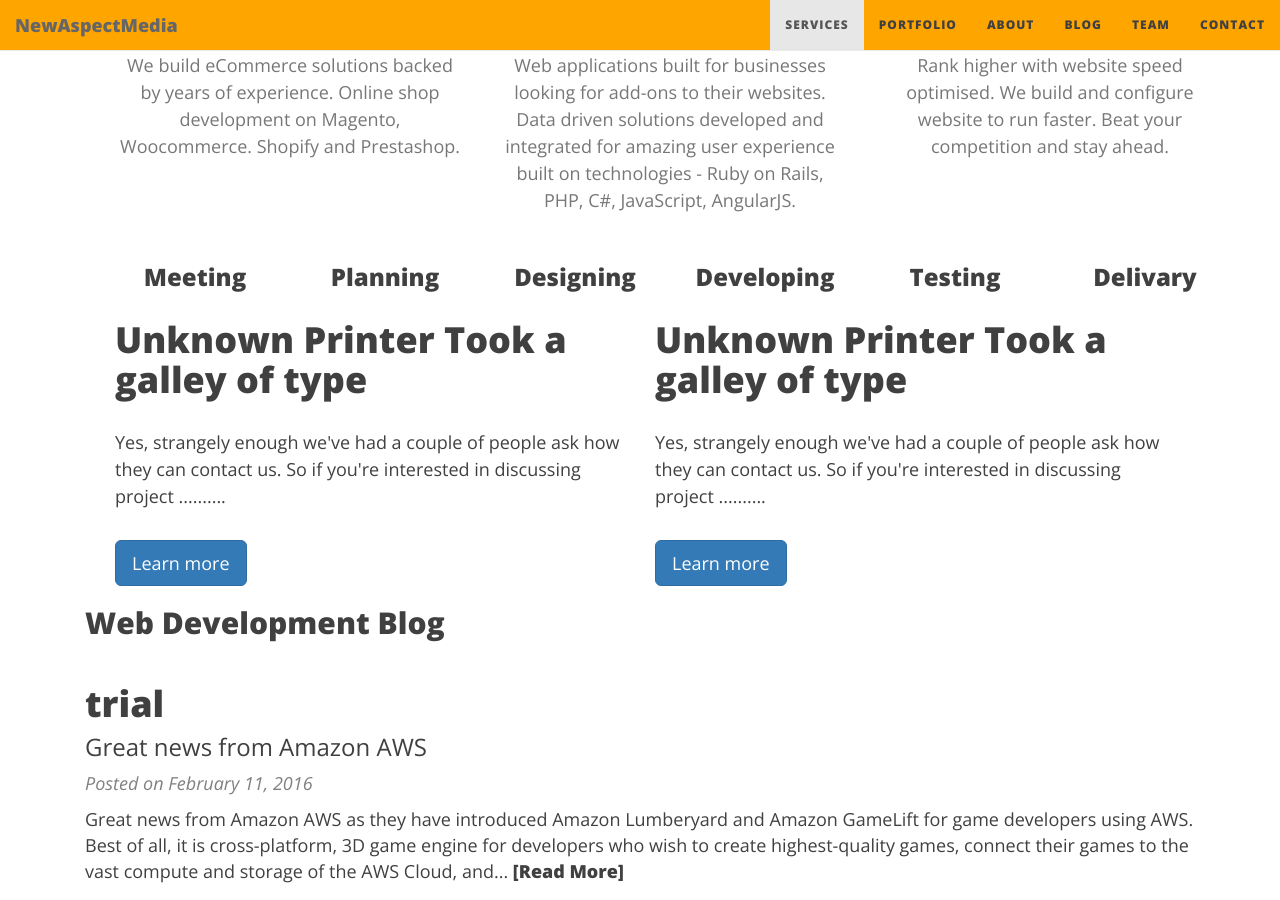
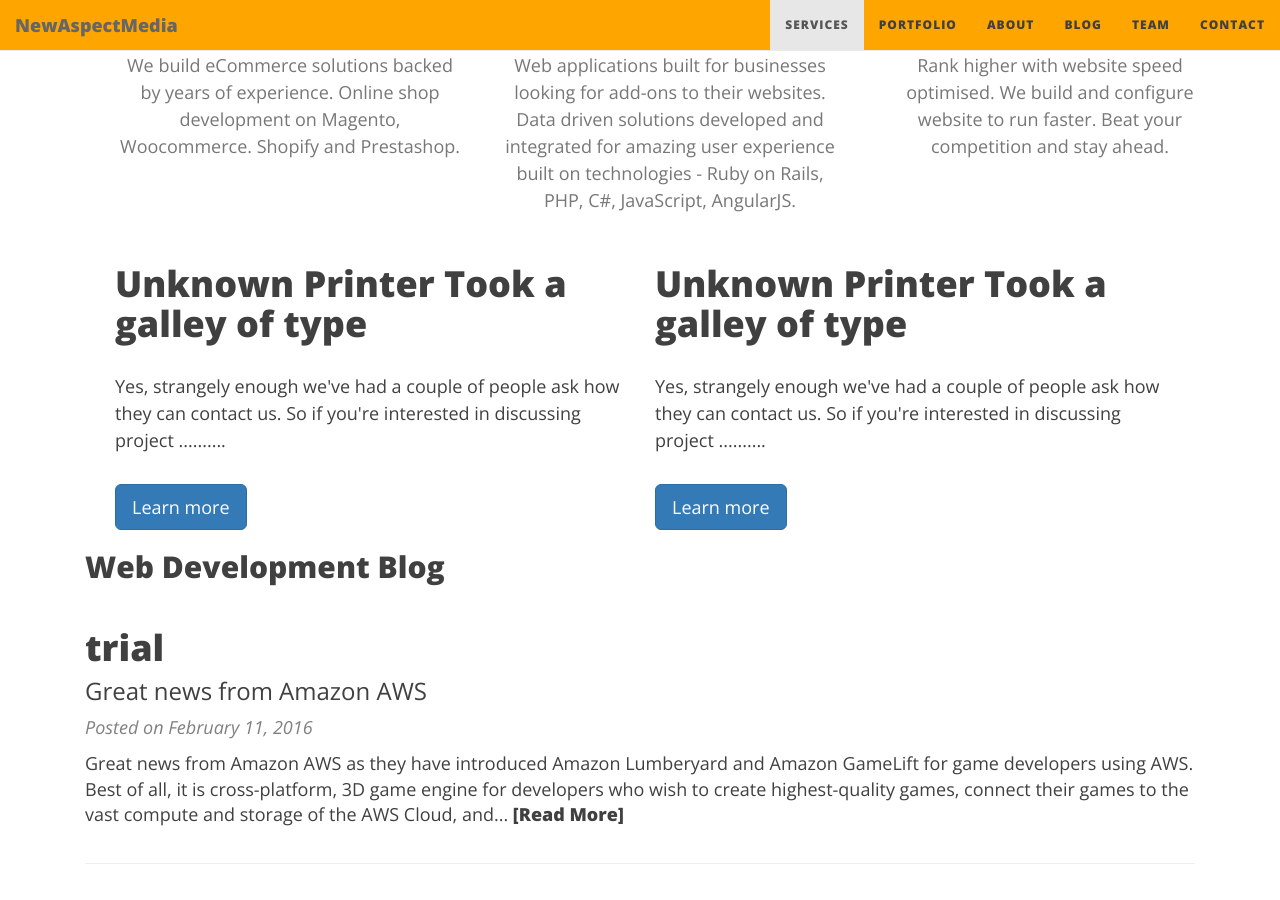
Before and after one commit to newmedia77/appxnam, a Jekyll site: the page built from index.html, in a window 1280 px wide and 900 px high, scrolled down 1991 px. Built offline with Jekyll 4.4.1, drawn with Linux system fonts in a browser that asks for light colours; nearby versions of some CDN libraries; the list of posts is cut into pages by our own code.

Commit message:
andreas
remove sections

```diff
--- a/index.html
+++ b/index.html
@@ -227,56 +227,6 @@
             </div>
         </div>
     </section>
-
-          <!-- Process Section -->
-        <section class="process-section section-padding">
-            <div class="container">
-                <div class="row text-center">
-                    <div class="col-xs-12 col-sm-8 col-md-2">
-                        <div class="process-box">
-                            <i class="flaticon-cup7"></i>
-                            <h3>Meeting</h3>
-                        </div><!-- /.process-box -->
-                    </div><!-- /.col-xs-2 -->
-
-                    <div class="col-xs-12 col-sm-8 col-md-2">
-                        <div class="process-box">
-                            <i class="flaticon-light110"></i>
-                            <h3>Planning</h3>
-                        </div><!-- /.process-box -->
-                    </div><!-- /.col-xs-2 -->
-
-                    <div class="col-xs-12 col-sm-8 col-md-2">
-                        <div class="process-box">
-                            <i class="flaticon-paint104"></i>
-                            <h3>Designing</h3>
-                        </div><!-- /.process-box -->
-                    </div><!-- /.col-xs-2 -->
-
-                    <div class="col-xs-12 col-sm-8 col-md-2">
-                        <div class="process-box">
-                            <i class="flaticon-document171"></i>
-                            <h3>Developing</h3>
-                        </div><!-- /.process-box -->
-                    </div><!-- /.col-xs-2 -->
-
-                    <div class="col-xs-12 col-sm-8 col-md-2">
-                        <div class="process-box">
-                            <i class="flaticon-tool45"></i>
-                            <h3>Testing</h3>
-                        </div><!-- /.process-box -->
-                    </div><!-- /.col-xs-2 -->
-
-                    <div class="col-xs-12 col-sm-8 col-md-2">
-                        <div class="process-box">
-                            <i class="flaticon-wrapped4"></i>
-                            <h3>Delivary</h3>
-                        </div><!-- /.process-box -->
-                    </div><!-- /.col-xs-2 -->
-                </div><!-- /.row -->
-            </div><!-- /.container -->
-        </section><!-- /.process-section-->
-
         <!-- Case Study Section -->
         <section class="case-study-section">
             <div class="container-fluid">
```
